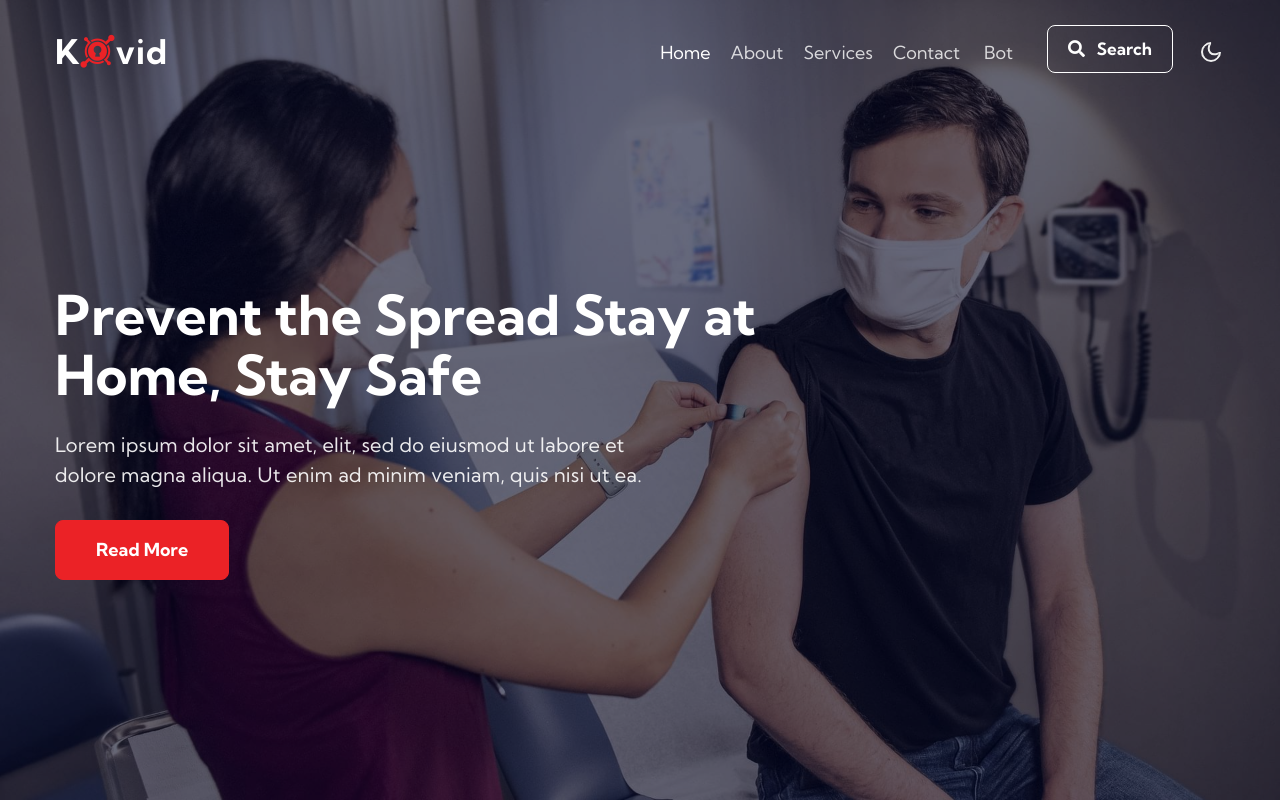
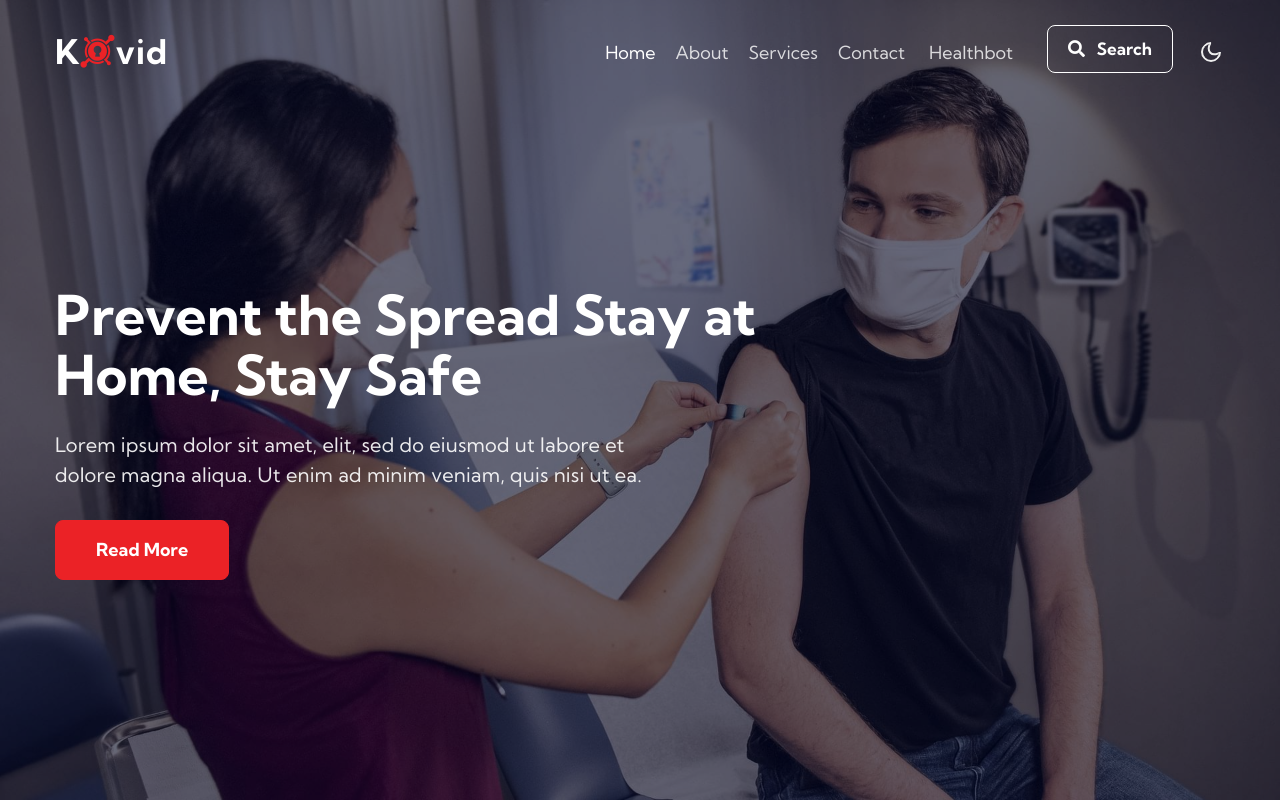
Before and after one commit to Gedelasrinivasarao/projectkovid, a plain HTML site: page index.html in a window 1280 px wide. Shown: the top 802 px of the page. Drawn offline with Linux system fonts and the light colour scheme.

Commit message:
Update index.html

```diff
--- a/index.html
+++ b/index.html
@@ -50,8 +50,8 @@ Author URL: http://w3layouts.com
                         <li class="nav-item mr-lg-1">
                             <a class="nav-link" href="contact.html">Contact</a>
                         </li>
-						<li class="nav-item mr-lg-1">
-                            <a class="nav-link" href="healthbot.html">bot</a>
+			<li class="nav-item mr-lg-1">
+                            <a class="nav-link" href="healthbot.html">Healthbot</a>
                         </li>
                          <!--/search-right-->
                             <li class="header-search mr-lg-2 mt-lg-0 mt-4 position-relative">
```
